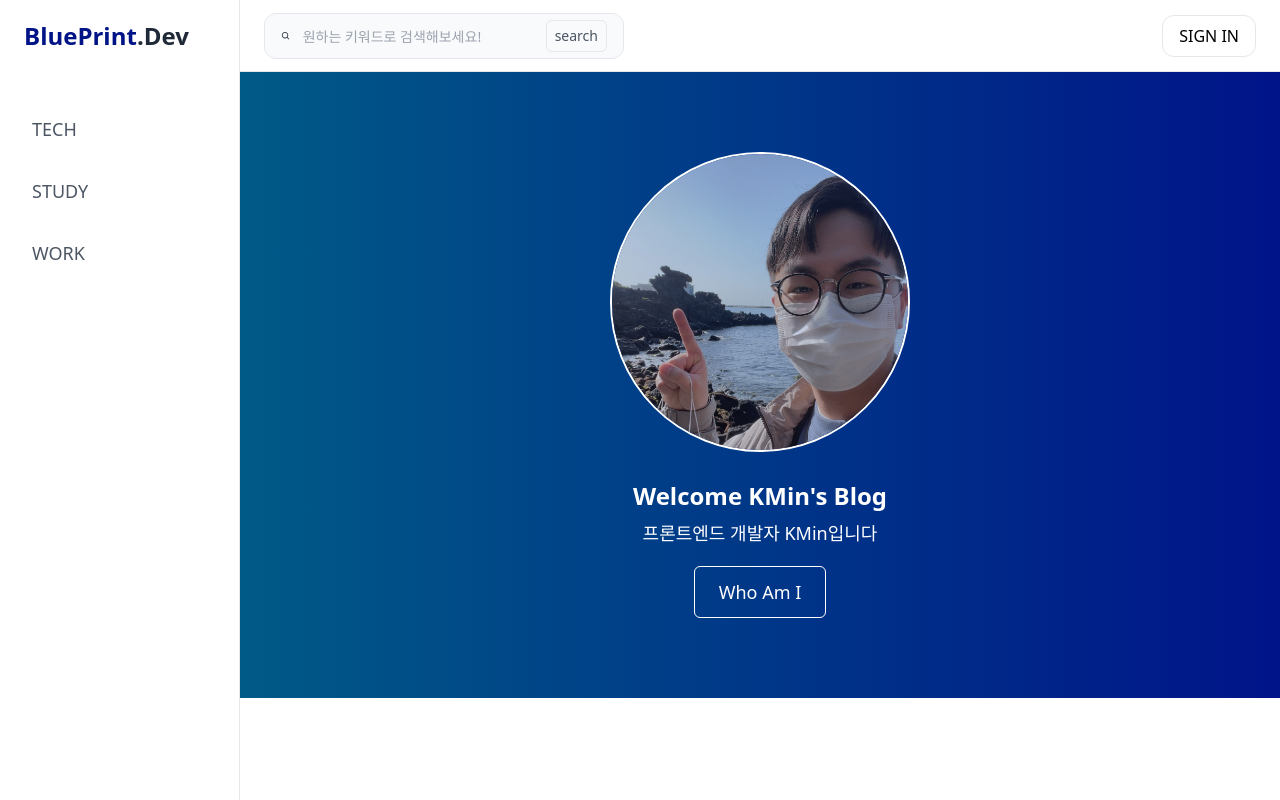
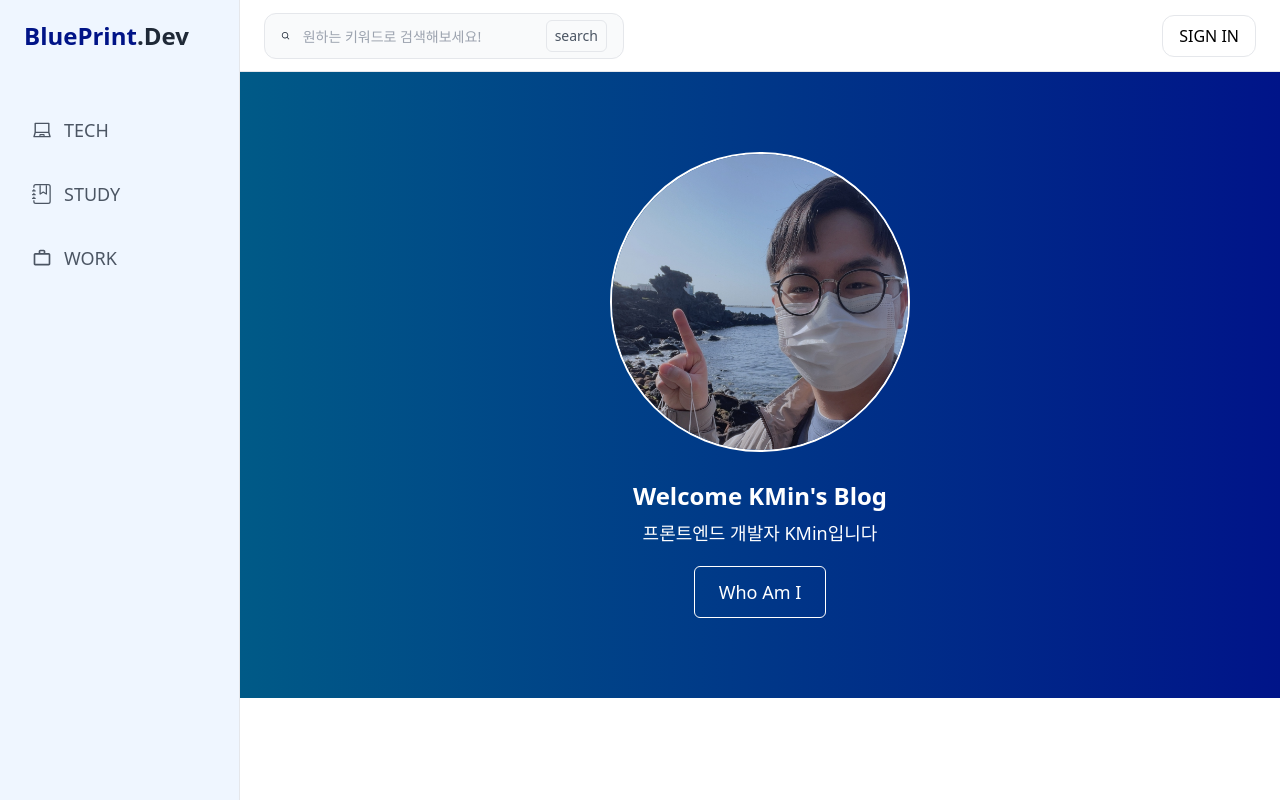
Before and after one commit to ckm960411/blue-print-front, a Next.js app: page / in a window 1280 px wide. Built offline with nearby package versions, Linux system fonts and the light colour scheme.

Commit message:
SideBar icon 추가

```diff
--- a/src/components/SideBar.tsx
+++ b/src/components/SideBar.tsx
@@ -1,13 +1,13 @@
 import Link from 'next/link';
 import React from 'react';
 import SideBarLink from './SideBarLink';
-
-const navLinkClass =
-  'w-full text-18px font-medium text-gray-600 hover:text-main py-12px px-16px rounded-xl hover:shadow-lg hover:bg-white duration-200';
+import { AiOutlineLaptop } from 'react-icons/ai';
+import { BsJournalBookmark } from 'react-icons/bs';
+import { MdWorkOutline } from 'react-icons/md';
 
 export default function SideBar() {
   return (
-    <div className="flex-shrink-0 w-240px h-full min-h-screen border-r border-gray-200">
+    <div className="flex-shrink-0 w-240px h-full min-h-screen border-r border-gray-200 bg-blue-50">
       <div className="h-72px flex items-center px-16px">
         <Link href="/" className="text-24px font-semibold text-gray-800 p-8px">
           <span className="text-main">BluePrint</span>.Dev
@@ -15,9 +15,18 @@ export default function SideBar() {
       </div>
       <div className="px-16px py-32px">
         <ul className="flex flex-col gap-12px">
-          <SideBarLink title="TECH" href="/tech" />
-          <SideBarLink title="STUDY" href="/study" />
-          <SideBarLink title="WORK" href="/work" />
+          <SideBarLink href="/tech">
+            <AiOutlineLaptop className="text-20px" />
+            <span>TECH</span>
+          </SideBarLink>
+          <SideBarLink href="/study">
+            <BsJournalBookmark className="text-20px" />
+            <span>STUDY</span>
+          </SideBarLink>
+          <SideBarLink href="/work">
+            <MdWorkOutline className="text-20px" />
+            <span>WORK</span>
+          </SideBarLink>
         </ul>
       </div>
     </div>
--- a/src/components/SideBarLink.tsx
+++ b/src/components/SideBarLink.tsx
@@ -5,10 +5,10 @@ import { usePathname } from 'next/navigation';
 import React from 'react';
 
 interface SideBarLinkProps {
-  title: string;
+  children: React.ReactNode;
   href: string;
 }
-export default function SideBarLink({ title, href }: SideBarLinkProps) {
+export default function SideBarLink({ children, href }: SideBarLinkProps) {
   const pathname = usePathname();
 
   const isActive = pathname.startsWith(href);
@@ -16,11 +16,13 @@ export default function SideBarLink({ title, href }: SideBarLinkProps) {
   return (
     <Link
       href={href}
-      className={`w-full text-18px font-medium text-gray-600 hover:text-main p-16px rounded-xl hover:shadow-lg hover:bg-white duration-200 ${
-        isActive ? 'bg-white shadow-lg text-main' : ''
+      className={`flex items-center gap-12px w-full text-18px font-medium text-gray-600 hover:text-main p-16px rounded-xl hover:bg-white duration-200 ${
+        isActive
+          ? 'bg-white border-2 border-blue-200 border-dashed text-main'
+          : ''
       }`}
     >
-      {title}
+      {children}
     </Link>
   );
 }
```
